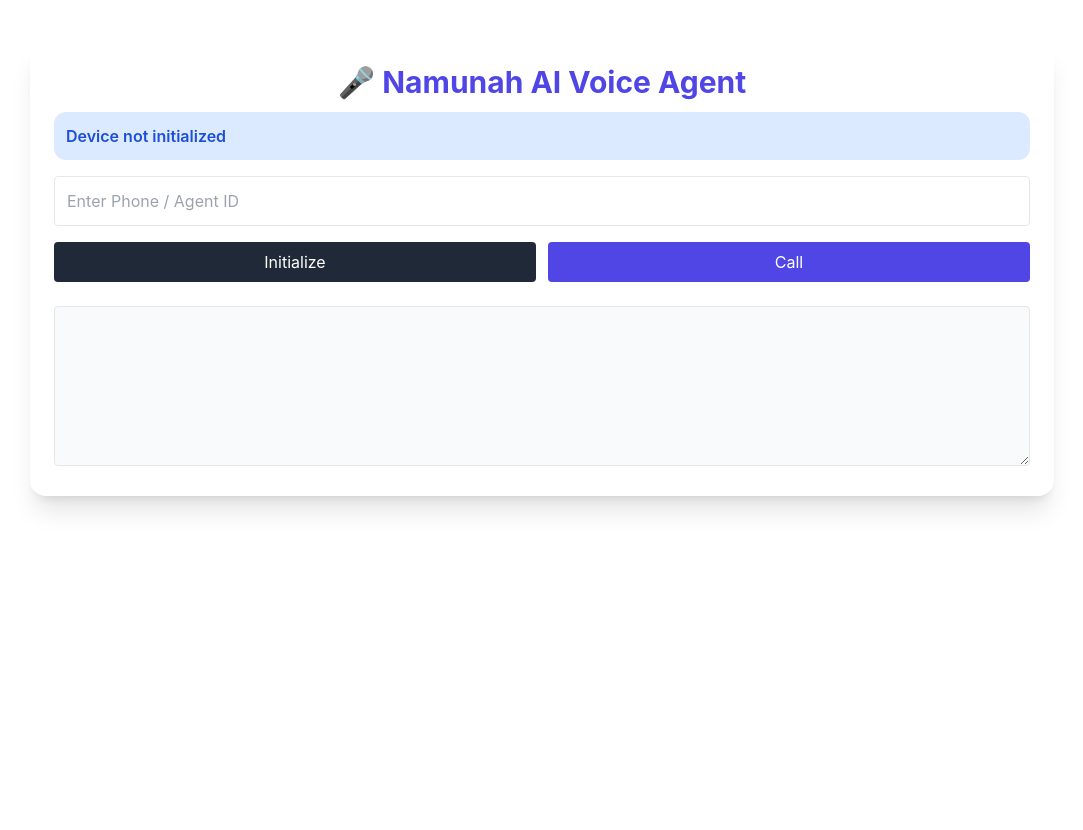
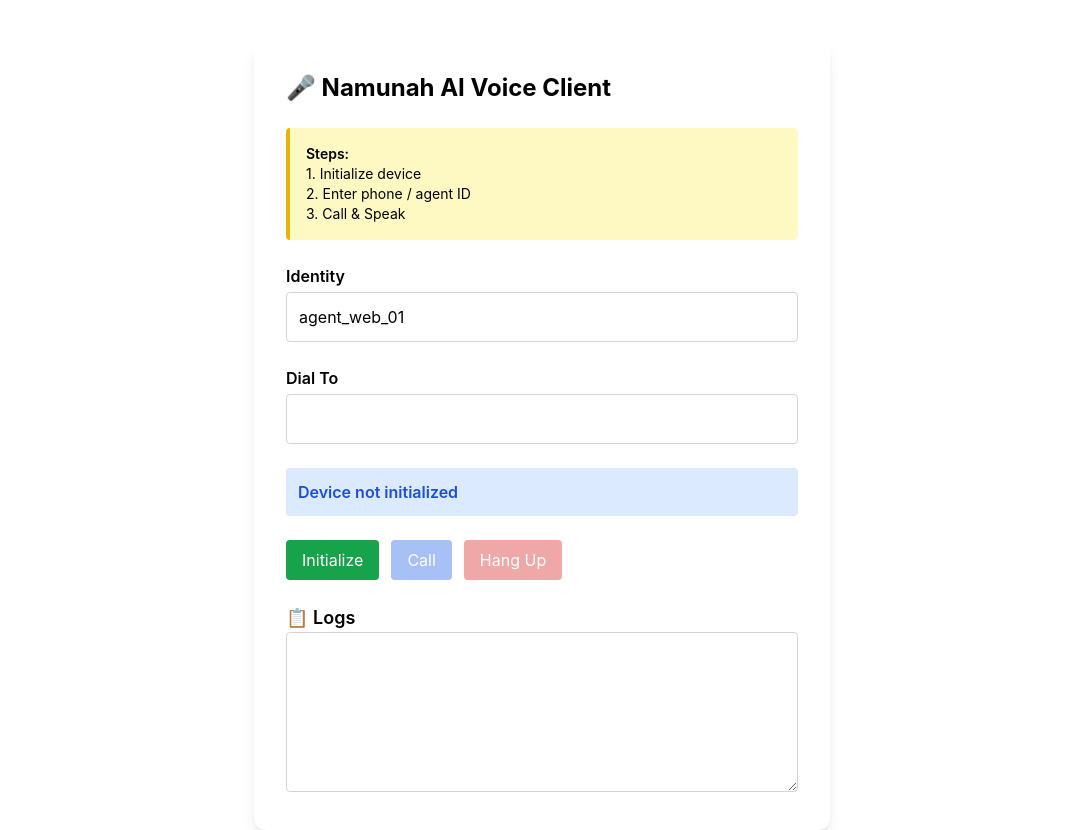
Before and after one commit to subramanyamrekhandar/twilio_sdk_react, a React (Create React App) app: page / in a window 1280 px wide. Shown: the whole page, without its empty margins (98-1181 px from the left). Before the commit the page ends 800 px from the top, so only its background shows below. Built offline with nearby package versions, Linux system fonts and the light colour scheme.

Commit message:
updated webrtc audio issues

```diff
--- a/src/VoiceClient.jsx
+++ b/src/VoiceClient.jsx
@@ -2,28 +2,21 @@ import { useState, useRef } from "react";
 import { Device } from "@twilio/voice-sdk";
 
 export default function VoiceClient() {
-  const [backendUrl] = useState("https://namunahai.surextechnologies.com");
-  const [identity] = useState("agent_web_01");
+  const [backendUrl, setBackendUrl] = useState("https://namunahai.surextechnologies.com");
+  const [identity, setIdentity] = useState("agent_web_01");
   const [dialTo, setDialTo] = useState("");
   const [status, setStatus] = useState("Device not initialized");
   const [statusType, setStatusType] = useState("info");
   const [device, setDevice] = useState(null);
   const [activeConnection, setActiveConnection] = useState(null);
-  const [muted, setMuted] = useState(false);
-  const [inCall, setInCall] = useState(false);
-  const [volumeLevel, setVolumeLevel] = useState(0);
-  const [callId, setCallId] = useState(null);
 
-  const [transcripts, setTranscripts] = useState([]);
   const logRef = useRef(null);
 
   function log(message, type = "info") {
     const timestamp = new Date().toISOString();
     const prefix =
       type === "error" ? "❌" : type === "success" ? "✅" : "ℹ️";
-    if (logRef.current) {
     logRef.current.value = `${timestamp} ${prefix} ${message}\n${logRef.current.value}`;
-    }
   }
 
   function setStatusText(message, type = "info") {
@@ -33,13 +26,16 @@ export default function VoiceClient() {
   }
 
   async function getToken() {
-    const endpoint = `${backendUrl}/api/v1/telephony/access-token`;
+    const endpoint = `${backendUrl.replace(/\/$/, "")}/api/v1/telephony/access-token`;
+
     log(`Requesting token from ${endpoint}`);
+
+    const body = JSON.stringify({ identity });
 
     const res = await fetch(endpoint, {
       method: "POST",
       headers: { "Content-Type": "application/json" },
-      body: JSON.stringify({ identity }),
+      body,
     });
 
     if (!res.ok) {
@@ -51,10 +47,9 @@ export default function VoiceClient() {
     return data.token;
   }
 
-  /** Initialize Twilio Device **/
   const initDevice = async () => {
     try {
-      setStatusText("Requesting token...");
+      setStatusText("Requesting token...", "info");
 
       await navigator.mediaDevices.getUserMedia({ audio: true });
 
@@ -62,7 +57,21 @@ export default function VoiceClient() {
 
       const twilioDevice = new Device(token, {
         codecPreferences: ["opus", "pcmu"],
+        fakeLocalDTMF: true,
         enableRingingState: true,
+        enableIceRestart: true,
+      });
+
+      // 🔊 Important: bind audio output for speaker
+      twilioDevice.audio.speakerDevices.set(
+        twilioDevice.audio.availableOutputDevices.get("default")
+      );
+
+      twilioDevice.audio.on("deviceChange", () => {
+        log("Audio devices changed: speaker re-bound");
+        twilioDevice.audio.speakerDevices.set(
+          twilioDevice.audio.availableOutputDevices.get("default")
+        );
       });
 
       twilioDevice.on("registered", () => {
@@ -70,165 +79,138 @@ export default function VoiceClient() {
         setDevice(twilioDevice);
       });
 
-      twilioDevice.on("incoming", (conn) => {
-        log("Incoming call — auto accepted");
-        conn.accept();
-        handleConnection(conn);
+      twilioDevice.on("ready", () => {
+        setStatusText("Device ready", "success");
       });
 
-      twilioDevice.on("connect", handleConnection);
+      twilioDevice.on("error", (err) => {
+        setStatusText(`Device error: ${err.message}`, "error");
+      });
 
-      twilioDevice.on("error", (err) =>
-        setStatusText(`Device error: ${err.message}`, "error")
+      twilioDevice.on("incoming", (conn) => {
+        log("Incoming call received - accepting automatically");
+        conn.accept();
+        setActiveConnection(conn);
+      });
+
+      twilioDevice.on("connect", (conn) => {
+        setStatusText("Call connected", "success");
+        setActiveConnection(conn);
+
+        // 🔊 Ensure output routed when call connected
+        twilioDevice.audio.speakerDevices.set(
+          twilioDevice.audio.availableOutputDevices.get("default")
         );
 
-      twilioDevice.on("disconnect", () => {
-        setStatusText("Call ended");
-        setActiveConnection(null);
-        setInCall(false);
-        setMuted(false);
-        setVolumeLevel(0);
+        conn.mute(false);
+
+        // 📈 Volume debug
+        conn.on("volume", (inputVolume, outputVolume) => {
+          console.log("Input Volume:", inputVolume, "Output Volume:", outputVolume);
+        });
       });
 
+      twilioDevice.on("disconnect", () => {
+        setStatusText("Call disconnected", "info");
+        setActiveConnection(null);
+      });
+
+      setStatusText("Device initializing...", "info");
       await twilioDevice.register();
     } catch (err) {
       setStatusText(`Init failed: ${err.message}`, "error");
     }
   };
 
-  /** Handle active call **/
-  const handleConnection = (conn) => {
-    log("Call connected", "success");
-    setActiveConnection(conn);
-    setInCall(true);
-
-    const params = conn.parameters || conn._parameters || {};
-    if (params.CallSid) {
-      log(`CallSid: ${params.CallSid}`, "success");
-      setCallId(params.CallSid);
-    }
-
-    const audioEl = document.getElementById("twilio-audio");
-
-    /** FIX: PLAY REMOTE AUDIO using sample event */
-    conn.on("sample", (sample) => {
-      if (audioEl) {
-        audioEl.srcObject = sample.stream;
-        audioEl
-          .play()
-          .catch((err) => log(`Audio play blocked: ${err}`, "error"));
-      }
-    });
-
-    /** Waveform */
-    conn.on("volume", (inputVolume, outputVolume) => {
-      const v = Math.min(1, Math.max(0, outputVolume || 0));
-      setVolumeLevel(v);
-    });
-  };
-
   const placeCall = () => {
-    if (!device) return log("Device not initialized");
-    if (!dialTo) return log("Enter number first");
+    if (!device) return log("Device not initialized", "error");
+    if (!dialTo) return log("Enter number / agent ID", "error");
 
     setStatusText(`Calling ${dialTo}...`);
-    device.connect({ params: { To: dialTo, From: identity } });
+    const conn = device.connect({ params: { To: dialTo, From: identity } });
+    setActiveConnection(conn);
   };
 
   const hangupCall = () => {
-    if (!activeConnection) return;
+    if (!activeConnection) return log("No active call");
     activeConnection.disconnect();
+    setActiveConnection(null);
   };
 
-  const toggleMute = () => {
-    if (!activeConnection) return;
-    const val = !muted;
-    activeConnection.mute(val);
-    setMuted(val);
-    setStatusText(val ? "Muted" : "Unmuted");
-  };
+  return (
+    <div className="max-w-xl mx-auto bg-white p-8 mt-10 rounded-xl shadow-lg space-y-6">
+      <h1 className="text-2xl font-bold">🎤 Namunah AI Voice Client</h1>
 
-  const bars = [0.3, 0.6, 1, 0.6, 0.3];
+      <div className="bg-yellow-100 border-l-4 border-yellow-500 p-4 text-sm rounded">
+        <p className="font-semibold">Steps:</p>
+        <p>1. Initialize device</p>
+        <p>2. Enter phone / agent ID</p>
+        <p>3. Call & Speak</p>
+      </div>
 
-  return (
-    <div className="max-w-5xl mx-auto mt-10 p-6 bg-white rounded-2xl shadow-xl">
-      <h1 className="text-3xl font-bold text-center text-indigo-600 mb-3">
-        🎤 Namunah AI Voice Agent
-      </h1>
+      <div>
+        <label className="font-semibold">Identity</label>
+        <input
+          className="w-full p-3 border border-gray-300 rounded mt-1"
+          value={identity}
+          onChange={(e) => setIdentity(e.target.value)}
+        />
+      </div>
 
-      <audio id="twilio-audio" autoPlay playsInline />
+      <div>
+        <label className="font-semibold">Dial To</label>
+        <input
+          className="w-full p-3 border border-gray-300 rounded mt-1"
+          value={dialTo}
+          onChange={(e) => setDialTo(e.target.value)}
+        />
+      </div>
 
-      <div className={`p-3 rounded-xl font-semibold ${
+      <div
+        className={`p-3 rounded font-semibold ${
           statusType === "error"
             ? "bg-red-100 text-red-700"
             : statusType === "success"
             ? "bg-green-100 text-green-700"
             : "bg-blue-100 text-blue-700"
-        }`}>
+        }`}
+      >
         {status}
-        {callId && <p className="text-xs mt-1">Call ID: {callId}</p>}
       </div>
 
-      {!inCall && (
-        <>
-          <input
-            value={dialTo}
-            onChange={(e) => setDialTo(e.target.value)}
-            placeholder="Enter Phone / Agent ID"
-            className="mt-4 w-full p-3 border rounded"
-          />
-
-          <div className="flex gap-3 mt-4">
-            <button onClick={initDevice}
-              className="flex-1 bg-gray-800 text-white py-2 rounded">
+      <div className="flex gap-3">
+        <button
+          className="bg-green-600 hover:bg-green-700 text-white px-4 py-2 rounded"
+          onClick={initDevice}
+        >
           Initialize
         </button>
-            <button onClick={placeCall}
-              disabled={!device}
-              className="flex-1 bg-indigo-600 text-white py-2 rounded">
+
+        <button
+          className="bg-blue-600 hover:bg-blue-700 text-white px-4 py-2 rounded disabled:opacity-40"
+          onClick={placeCall}
+          disabled={!device || activeConnection}
+        >
           Call
         </button>
-          </div>
-        </>
-      )}
 
-      {inCall && (
-        <div className="mt-6 bg-gray-100 p-6 rounded-2xl flex flex-col items-center">
-          <div className="w-24 h-24 bg-indigo-200 rounded-full flex items-center
-              justify-center text-3xl relative">
-            🤖
-            <div className="absolute inset-0 rounded-full border border-indigo-300 animate-ping"></div>
+        <button
+          className="bg-red-600 hover:bg-red-700 text-white px-4 py-2 rounded disabled:opacity-40"
+          onClick={hangupCall}
+          disabled={!activeConnection}
+        >
+          Hang Up
+        </button>
       </div>
 
-          <div className="flex gap-1 mt-4 h-10 items-end">
-            {bars.map((b, i) => (
-              <div key={i}
-                className="w-2 bg-indigo-500 rounded-full transition-all"
-                style={{ height: 8 + 40 * b * (0.2 + volumeLevel * 0.8) }}
-              />
-            ))}
-          </div>
-
-          <div className="mt-4 flex gap-4">
-            <button
-              onClick={toggleMute}
-              className="px-4 py-2 rounded-full bg-yellow-500 text-white font-semibold">
-              {muted ? "Unmute" : "Mute"}
-            </button>
-            <button
-              onClick={hangupCall}
-              className="px-4 py-2 rounded-full bg-red-600 text-white font-semibold">
-              End Call
-            </button>
-          </div>
-        </div>
-      )}
-
+      <div>
+        <h3 className="text-lg font-semibold">📋 Logs</h3>
         <textarea
           ref={logRef}
           readOnly
-        className="w-full h-40 mt-6 border p-2 bg-gray-50 rounded text-xs font-mono"
+          className="w-full h-40 border border-gray-300 p-2 rounded font-mono text-sm"
         />
+      </div>
     </div>
   );
 }
```
Lines whose indentation alone changed are shown as unchanged.
